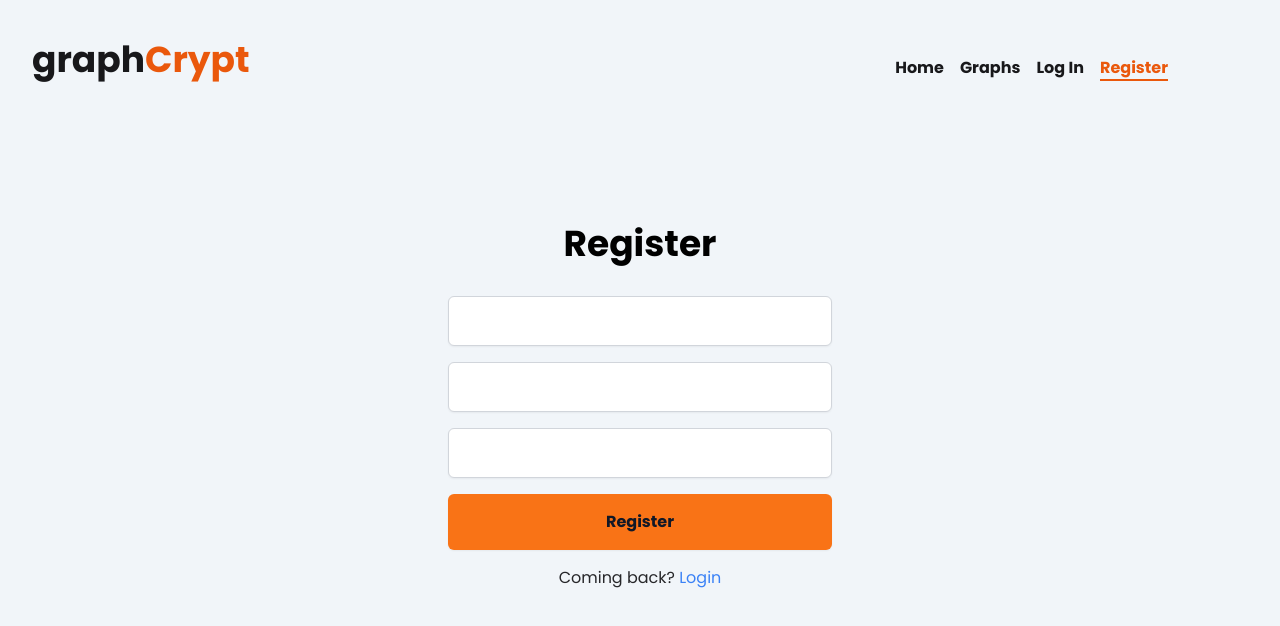
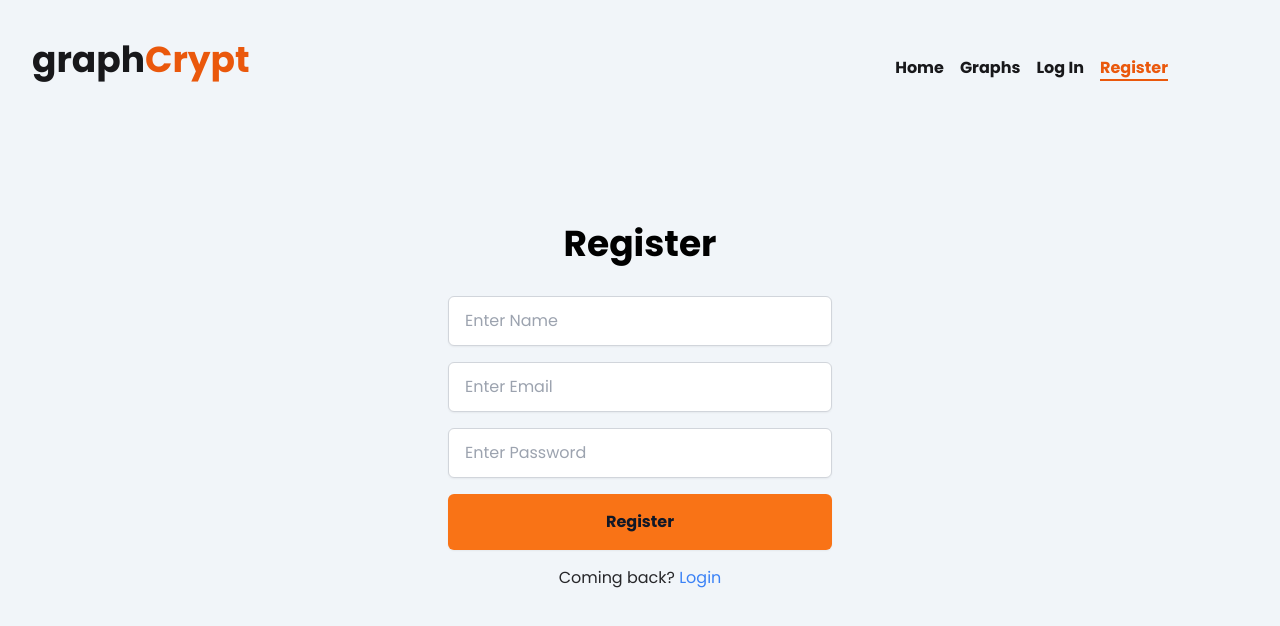
Before and after one commit to naekit/next-13-ref, a Next.js app: page /register in a window 1280 px wide. Shown: the top 626 px of the page. Built offline with nearby package versions, Linux system fonts and the light colour scheme; no server answers.

Commit message:
added redirecting for registration

```diff
--- a/app/register/page.tsx
+++ b/app/register/page.tsx
@@ -2,6 +2,7 @@
 
 import Link from "next/link"
 import { useState } from "react"
+import { signIn } from "next-auth/react"
 
 const Register = () => {
 	const [email, setEmail] = useState("")
@@ -24,7 +25,13 @@ const Register = () => {
 			)
 			if (!res.ok) console.log(res)
 			const data = await res.json()
-			console.log(data)
+			const signInData = await signIn("credentials", {
+				callbackUrl: "/",
+				redirect: true,
+				email,
+				password,
+			})
+			console.log(signInData, data)
 		} catch (error) {
 			console.log(error)
 		}
@@ -38,18 +45,21 @@ const Register = () => {
 			>
 				<h1 className="text-4xl font-bold mb-4">Register</h1>
 				<input
+					placeholder="Enter Name"
 					type="text"
 					value={name}
 					onChange={(e) => setName(e.target.value)}
 					className="mt-4 py-3 w-96 px-4 border border-gray-300 rounded-md shadow-sm focus:outline-none focus:ring-2 focus:ring-offset-2 focus:ring-indigo-500"
 				/>
 				<input
+					placeholder="Enter Email"
 					type="email"
 					value={email}
 					onChange={(e) => setEmail(e.target.value)}
 					className="mt-4 py-3 w-96 px-4 border border-gray-300 rounded-md shadow-sm focus:outline-none focus:ring-2 focus:ring-offset-2 focus:ring-indigo-500"
 				/>
 				<input
+					placeholder="Enter Password"
 					type="password"
 					value={password}
 					onChange={(e) => setPassword(e.target.value)}
```
